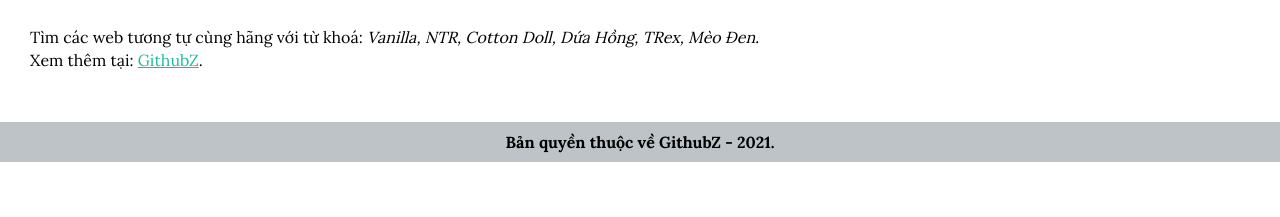
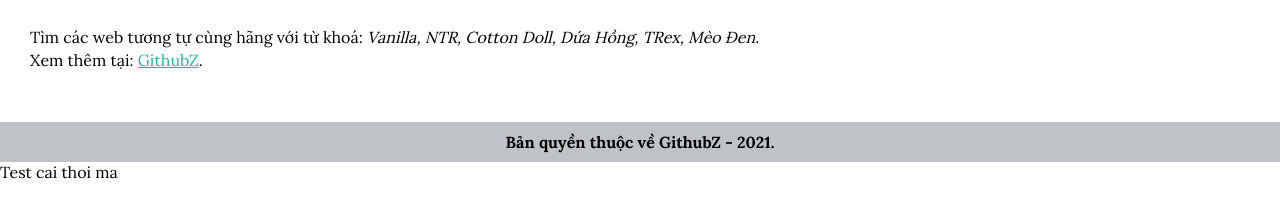
Before and after one commit to Zero-to-Hero-95/test, a plain HTML site: page index.html in a window 1280 px wide. Shown: the part 517-734 px from the top of the page. Drawn offline with Linux system fonts and the light colour scheme.

Commit message:
Update index.html

```diff
--- a/index.html
+++ b/index.html
@@ -65,6 +65,7 @@
       <div id="bottom">
         Bản quyền thuộc về GithubZ - 2021.
       </div>
+      <p> Test cai thoi ma</p>
     </div>
   </body>
 </html>
```
